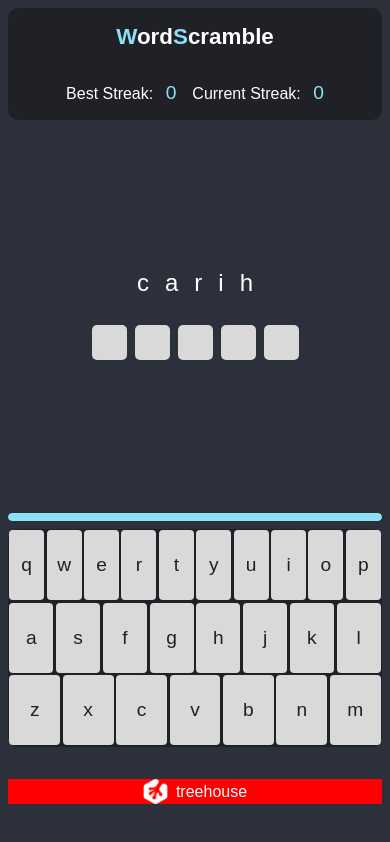
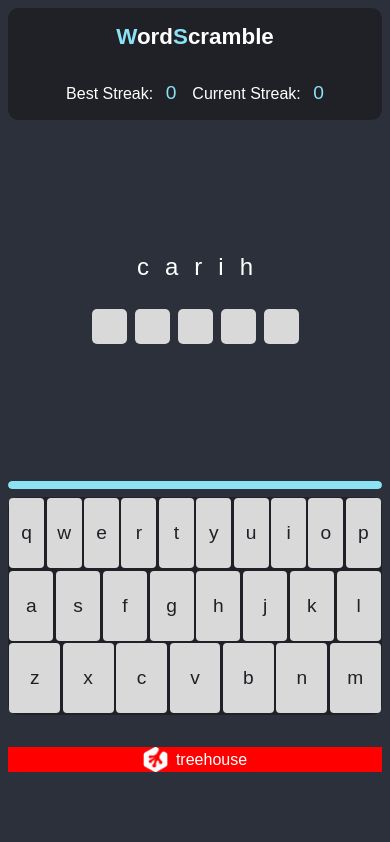
Before and after one commit to treehouse/wordscramble, a website: page index.html in a window 390 px wide. Drawn offline with nearby package versions, Linux system fonts and the light colour scheme; a web font is replaced by a local one.

Commit message:
keyboard testing for mobile

```diff
--- a/frontend/src/styles/components/_structure.scss
+++ b/frontend/src/styles/components/_structure.scss
@@ -11,7 +11,7 @@
         margin: 1rem auto;
         &:last-child {
             margin: 0;
-            margin-bottom: 2rem;
+            margin-bottom: 4rem;
             @include bg(red);
             @include break(medium) {
                 margin-bottom: 0;
```
Also changed, not shown: frontend/dist/styles/app.css.
